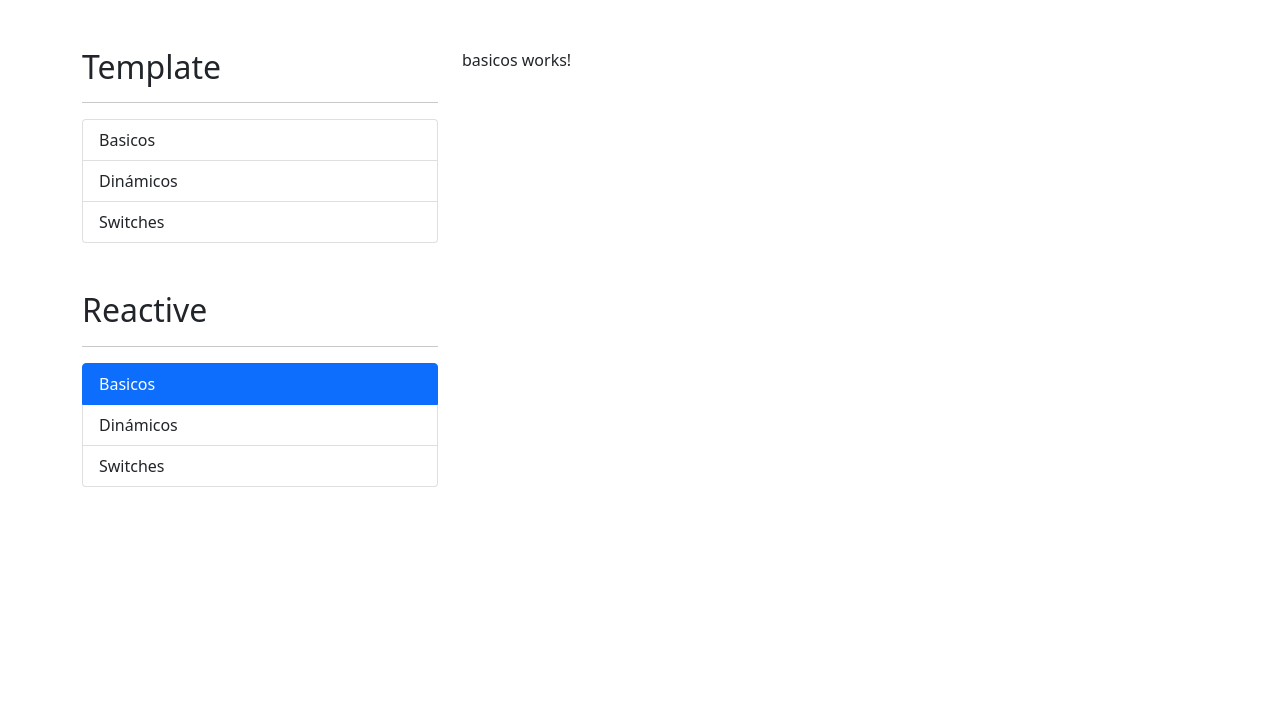
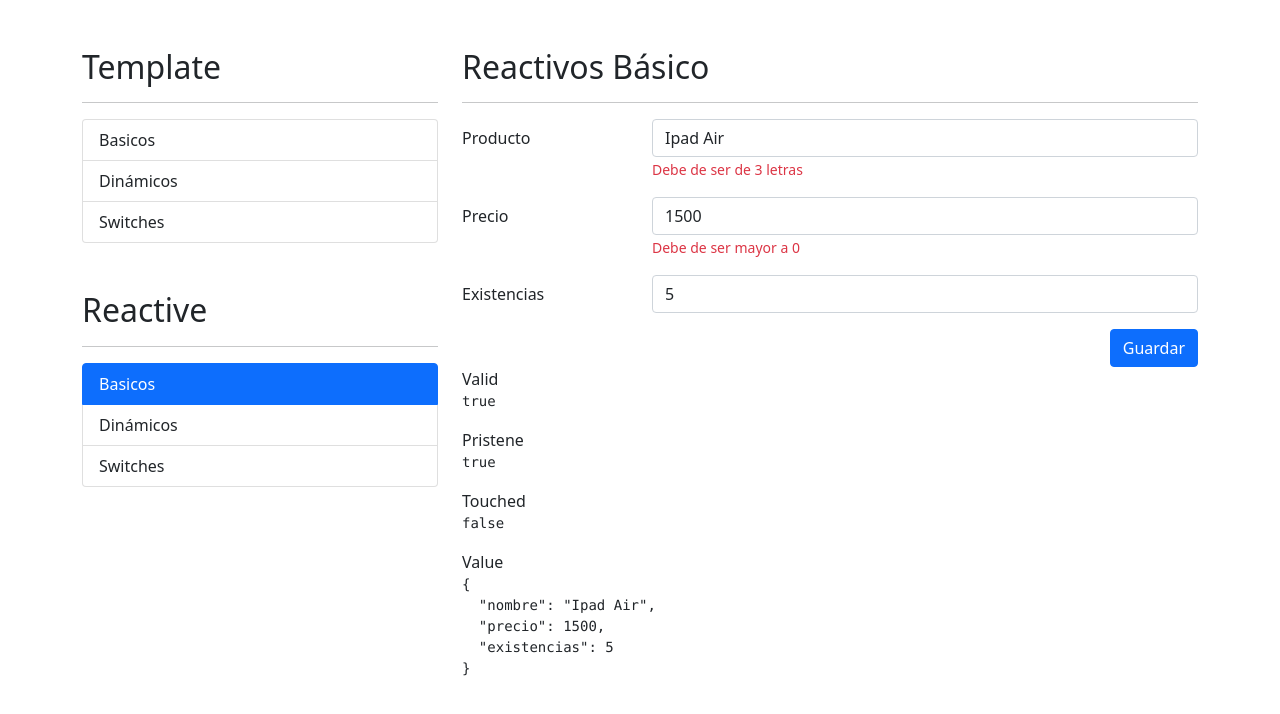
Before and after one commit to DannyBoyAviles/Formularioa-Angular, an Angular app: page /reactive/basicos in a window 1280 px wide. Shown: the top 714 px of the page. Built offline with nearby package versions, Linux system fonts and the light colour scheme.

Commit message:
formControl & formControlName

```diff
--- a/src/app/reactive/basicos/basicos.component.html
+++ b/src/app/reactive/basicos/basicos.component.html
@@ -1 +1,73 @@
-<p>basicos works!</p>
+<h2>Reactivos Básico</h2>
+<hr>
+<div class="row">
+    <div class="col">
+        <form autocomplete="off" [formGroup]="miFormulario">
+
+            <div class="mb-3 row">
+                <label class="col-sm-3 col-form-label">
+                    Producto
+                </label>
+                <div class="col-sm-9">
+                    <input type="text"
+                            class="form-control"
+                            formControlName="nombre"
+                            placeholder="nombre del Producto">
+                    <span class="form-text text-danger">
+                        Debe de ser de 3 letras
+                    </span>
+                </div>
+            </div>
+
+            <div class="mb-3 row">
+                <label class="col-sm-3 col-form-label">
+                    Precio
+                </label>
+                <div class="col-sm-9">
+                    <input type="number"
+                            class="form-control"
+                            formControlName="precio"
+                            placeholder="Precio del Producto">
+                    <span class="form-text text-danger">
+                        Debe de ser mayor a 0
+                    </span>
+                </div>
+            </div>
+
+            <div class="mb-3 row">
+                <label class="col-sm-3 col-form-label">
+                    Existencias
+                </label>
+                <div class="col-sm-9">
+                    <input type="number"
+                            class="form-control"
+                            formControlName="existencias"
+                            placeholder="Existencias del Producto">
+                </div>
+            </div>
+
+            <div class="row">
+                <div class="col">
+                    <button type="submit"
+                            class="btn btn-primary float-end">
+                    Guardar
+                    </button>
+                </div>
+            </div>
+
+        </form>
+    </div>
+</div>
+
+<div class="row">
+    <div class="col">
+        <span>Valid</span>
+        <pre>{{miFormulario.valid}}</pre>
+        <span>Pristene</span>
+        <pre>{{miFormulario.pristine}}</pre>
+        <span>Touched</span>
+        <pre>{{miFormulario.touched}}</pre>
+        <span>Value</span>
+        <pre>{{miFormulario.value | json}}</pre>
+    </div>
+</div>
--- a/src/app/reactive/basicos/basicos.component.ts
+++ b/src/app/reactive/basicos/basicos.component.ts
@@ -1,4 +1,5 @@
-import { Component, OnInit } from '@angular/core';
+import { Component } from '@angular/core';
+import { FormGroup, FormControl } from '@angular/forms';
 
 @Component({
   selector: 'app-basicos',
@@ -6,11 +7,18 @@ import { Component, OnInit } from '@angular/core';
   styles: [
   ]
 })
-export class BasicosComponent implements OnInit {
+export class BasicosComponent {
+
+  miFormulario: FormGroup = new FormGroup({
+    nombre      : new FormControl('Ipad Air'),
+    precio      : new FormControl(1500),
+    existencias : new FormControl(5)
+  })
 
   constructor() { }
 
-  ngOnInit(): void {
-  }
+}
 
-}
+/*
+para asociar la propiedad del formularioa al input HTML se le debe de colocar la linea formControlName="nombre.propiedad"
+*/
--- a/src/app/reactive/dinamicos/dinamicos.component.html
+++ b/src/app/reactive/dinamicos/dinamicos.component.html
@@ -1 +1,67 @@
-<p>dinamicos works!</p>
+<h2>Reactivos <small>Dinámicos</small></h2>
+<hr>
+<form autocomplete="off">
+
+    <!-- nombre -->
+    <div class="mb-5 row">
+        <label class="col-sm-3 col-form-label">Nombre</label>
+        <div class="col-sm-9">
+            <input type="text"
+                    class="form-control"
+                    placeholder="Nombre de la persona">
+            <span class="form-text text-danger">
+                Este campo es obligatorio
+            </span>
+        </div>
+    </div>
+
+    <!-- agregar favorito -->
+
+    <div class="mb-5 row">
+        <label class="col-sm-3 col-form-label">Agregar</label>
+        <div class="col-sm-9">
+            <div class="input-group">
+                <input type="text"
+                        class="form-control"
+                        placeholder="Agregar juego favorito">
+                <button class="btn btn-outline-primary"
+                        type="button">
+                        Agregar
+                </button>
+            </div>
+        </div>
+    </div>
+
+    <!-- Lista de juegos favoritas -->
+
+    <div class="mb-5 row">
+        <label class="col-sm-3 col-form-label">Favoritos</label>
+        <div class="col-sm-9">
+            <!-- <div    class="input-group mb-2"
+                    *ngFor="let juego of persona.favoritos; let i = index;">
+                <input  type="text"
+                        class="form-control">
+                <button class="btn btn-outline-danger"
+                        type="button"
+                        (click)="eliminar(i)">
+                        Eliminar
+                </button>
+            </div> -->
+        </div>
+    </div>
+
+
+    <div class="row">
+        <div class="col-sm-12">
+            <button type="button"
+                    class="btn btn-primary float-end"
+                    >
+                Guardar
+            </button>
+        </div>
+    </div>
+</form>
+
+
+<!-- <span>Persona</span>
+<pre>{{persona | json}}</pre> -->
--- a/src/app/reactive/reactive.module.ts
+++ b/src/app/reactive/reactive.module.ts
@@ -5,6 +5,7 @@ import { ReactiveRoutingModule } from './reactive-routing.module';
 import { BasicosComponent } from './basicos/basicos.component';
 import { DinamicosComponent } from './dinamicos/dinamicos.component';
 import { SwitchesComponent } from './switches/switches.component';
+import { ReactiveFormsModule } from '@angular/forms';
 
 
 @NgModule({
@@ -15,6 +16,7 @@ import { SwitchesComponent } from './switches/switches.component';
   ],
   imports: [
     CommonModule,
+    ReactiveFormsModule,
     ReactiveRoutingModule
   ]
 })
--- a/src/app/reactive/switches/switches.component.html
+++ b/src/app/reactive/switches/switches.component.html
@@ -1 +1,97 @@
-<p>switches works!</p>
+<h2>Reactivos <small>Switches</small></h2>
+<hr>
+<form >
+
+        <!-- Radio -->
+        <div class="row mb-3">
+            <label class="col-sm-3 col-form-label">Género</label>
+            <div class="col-sm-9">
+
+                <div class="form-check">
+                    <input class="form-check-input"
+                            type="radio"
+                            value="M"
+                            name="radioGenero"
+                            id="radioMasculino">
+                    <label class="form-check-label" for="radioMasculino">
+                    Masculino
+                    </label>
+                </div>
+                <div class="form-check">
+                    <input class="form-check-input"
+                            type="radio"
+                            value="F"
+                            name="radioGenero"
+                            id="radioFemenino">
+                    <label class="form-check-label" for="radioFemenino">
+                    Femenino
+                    </label>
+                </div>
+
+            </div>
+        </div>
+
+        <!-- Switches -->
+        <div class="row mb-3">
+            <label class="col-sm-3 col-form-label">Notificaciones</label>
+            <div class="col-sm-9">
+
+                <div class="form-check form-switch mt-2">
+                    <input class="form-check-input"
+                            type="checkbox"
+                            id="flexSwitchCheckChecked">
+                    <label class="form-check-label" for="flexSwitchCheckChecked">Quiero recibir notificaciones</label>
+                </div>
+
+            </div>
+        </div>
+
+        <!-- Check -->
+        <div class="row mb-3">
+            <label class="col-sm-3 col-form-label"></label>
+            <div class="col-sm-9">
+
+                <div class="form-check">
+                    <input class="form-check-input"
+                            type="checkbox"
+                            id="flexCheckDefault">
+                    <label class="form-check-label" for="flexCheckDefault">
+                        Terminos y condiciones
+                    </label>
+                </div>
+
+            </div>
+        </div>
+
+        <!-- Button submit -->
+        <div class="row">
+            <div class="col">
+                <button class="btn btn-primary float-end">
+                    Guardar
+                </button>
+            </div>
+        </div>
+
+</form>
+
+<!-- <h5>Valor del formulario</h5>
+<pre>
+    {{ miFormulario.value | json}}
+</pre>
+<br>
+<h5>Persona</h5>
+<pre>
+    {{ persona | json}}
+</pre>
+<br>
+<h5>Valid</h5>
+<pre>
+    {{ miFormulario.valid}}
+</pre>
+<br>
+<h5>Terminos</h5>
+<pre>
+    {{ miFormulario.controls?.terminos?.errors | json}}
+</pre>
+<br>
+<pre>Condiciones:</pre> -->
```
